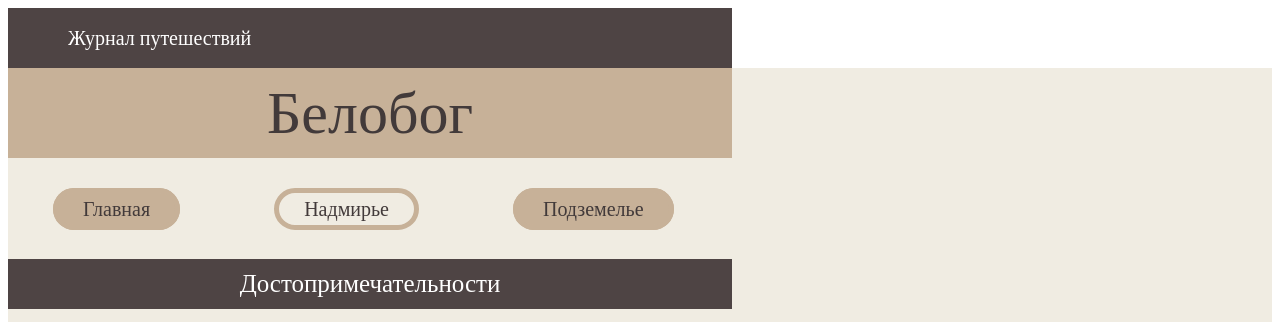
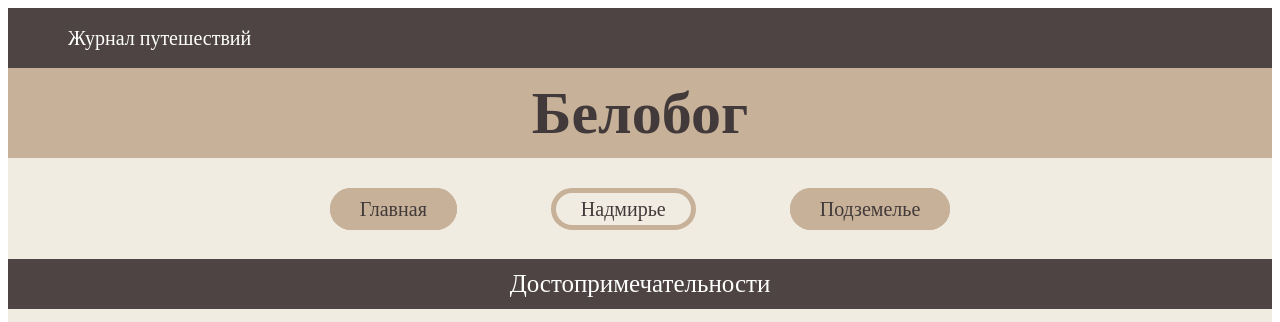
Before and after one commit to Mellomis/polina, a plain HTML site: page nadm.html in a window 1280 px wide. Shown: the top 322 px of the page. Drawn offline with Linux system fonts and the light colour scheme.

Commit message:
Update style2.css

```diff
--- a/style2.css
+++ b/style2.css
@@ -1,8 +1,6 @@
 header p {
     background-color:#4E4444;
     color: white;
-    width: 664px;
-    height: 60px;
     font-family: 'Alegreya';
     font-style: normal;
     font-weight: 400;
@@ -14,11 +12,10 @@ header p {
 
 main h1{
     background-color: #C7B198;
-    width: 724px;
-    height: 90px;
+
     font-family: 'Alegreya';
     font-style: normal;
-    font-weight: 400;
+    font-weight: 400px;
     font-size: 60px;
     line-height: 90px;
     color: #423A3A;
@@ -60,11 +57,11 @@ nav a {
 
 nav{
      margin-bottom: 25px;
+     text-align: center;
 }
 
 main h2 {
-    width: 724px;
-    height: 50px;
+
     font-family: 'Alegreya';
     font-style: normal;
     font-weight: 400;
```
